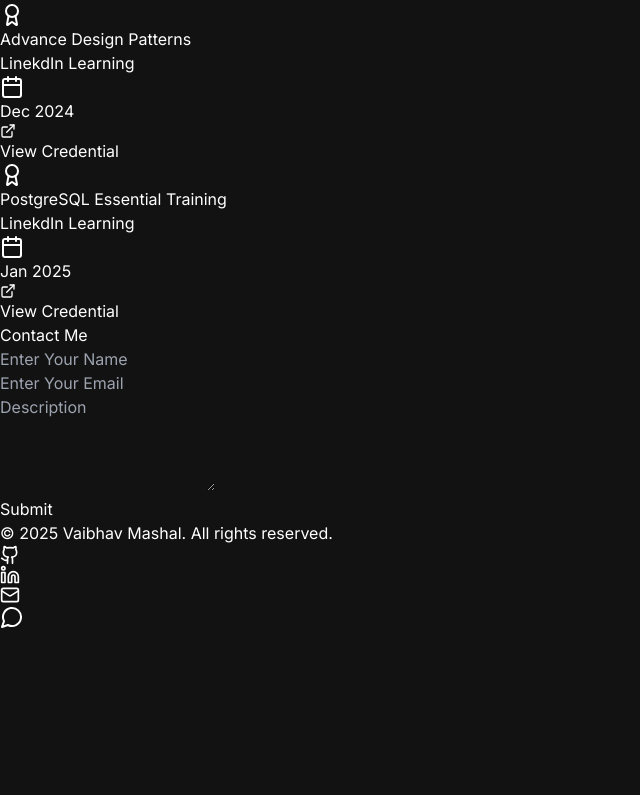
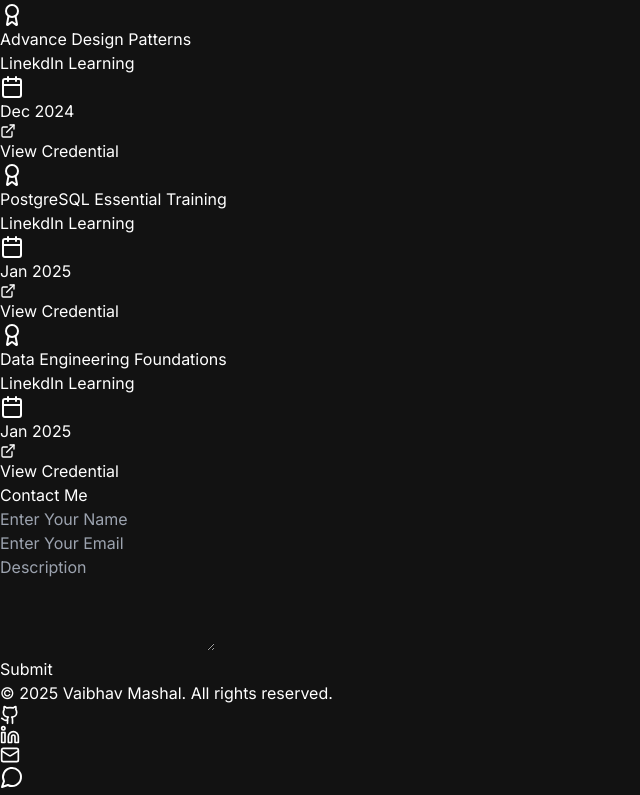
Before and after one commit to vaibhavmashal/vaibhavmashal-portfolio, a Next.js app: page / in a window 1280 px wide. Shown: the part 3956-4751 px from the top of the page, without its empty margins (0-640 px from the left). Before the commit the page ends 4591 px from the top, so only its background shows below. Built offline with nearby package versions, Linux system fonts and the light colour scheme.

Commit message:
Certificate Added

```diff
--- a/src/components/CertificationsSection.tsx
+++ b/src/components/CertificationsSection.tsx
@@ -73,6 +73,12 @@
     date: 'Jan 2025',
     credentialLink: 'https://www.linkedin.com/learning/certificates/43dcdcdd3d4d9aad8e874af3b0c13031675fd32be3a0a04f992bae75afac9734?trk=share_certificate',
   },
+  {
+    title:'Data Engineering Foundations',
+    platform: 'LinekdIn Learning',
+    date: 'Jan 2025',
+    credentialLink: 'https://www.linkedin.com/learning/certificates/b40b6d30fdf809019162ff67a89a4c8bae651e7ad2c7ad9cac31e6ad111b9569?trk=share_certificate%20#dataengineering.',
+  },
 ]
 
 export default function CertificationsSection() {
```
